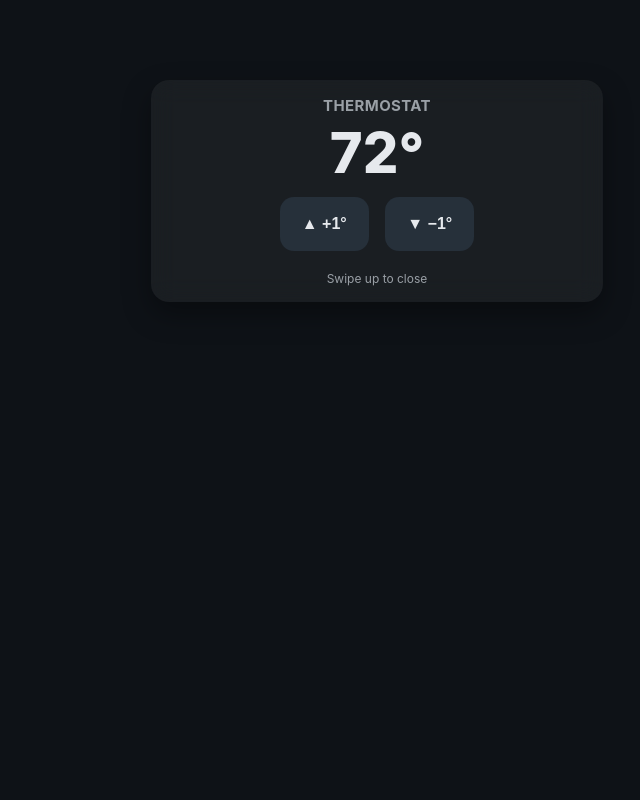
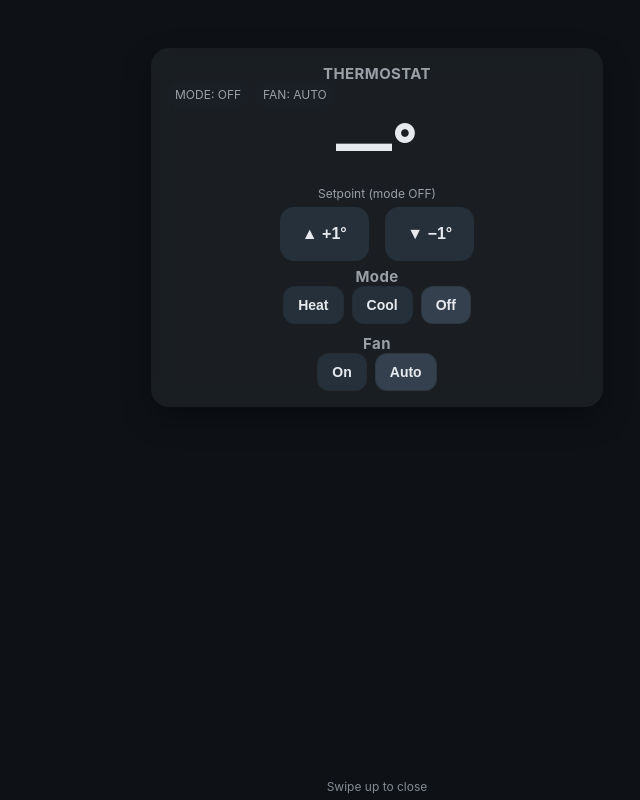
Before and after one commit to johnssarris/thermo-pwa, a plain HTML site: page index.html in a window 1280 px wide. Shown: the whole page, without its empty margins (263-903 px from the left). Drawn offline with Linux system fonts and the light colour scheme.

Commit message:
Add files via upload

```diff
--- a/index.html
+++ b/index.html
@@ -8,7 +8,7 @@
 <style>
 html,body{-webkit-user-select:none;-webkit-touch-callout:none;overscroll-behavior:none;margin:0;height:100%;overflow:hidden;
 background:#0e1217;color:#e6e9ed;font-family:-apple-system,system-ui,"SF Pro Text","Helvetica Neue",Arial,sans-serif;}
-.card{width:min(420px,92vw);margin:0 auto;margin-top:10vh;background:rgba(255,255,255,.05);border-radius:18px;
+.card{width:min(420px,92vw);margin:0 auto;margin-top:6vh;background:rgba(255,255,255,.05);border-radius:18px;
 padding:16px;box-shadow:0 12px 28px rgba(0,0,0,.35);backdrop-filter:blur(12px) saturate(1.05);
 -webkit-backdrop-filter:blur(12px) saturate(1.05);}
 .title{font-weight:700;font-size:15px;letter-spacing:.4px;color:#9aa0a6;text-align:center;}
@@ -18,27 +18,101 @@ font-weight:700;margin:6px;transition:background .2s,transform .05s;}
 .btn:active{transform:scale(.97);}
 .hint{text-align:center;color:#9aa0a6;font-size:12px;margin-top:14px;}
 .row{text-align:center;}
+.badge{font-size:12px;padding:4px 8px;border-radius:999px;background:#24303b20;color:#9aa0a6;}
+.segments{display:flex;gap:8px;justify-content:center;flex-wrap:wrap;}
+.seg{background:#26303a;color:#e6e9ed;border-radius:12px;padding:10px 14px;font-weight:600;font-size:14px;border:1px solid rgba(0,0,0,.06);
+transition:background .2s,transform .05s,border-color .2s;-webkit-tap-highlight-color:transparent;touch-action:manipulation;}
+.seg:active{transform:scale(.97);}
+.seg.active{background:#34404d;border-color:rgba(0,0,0,.15);}
+.swipe-hint{position:fixed;left:0;right:0;bottom:calc(env(safe-area-inset-bottom) + 6px);text-align:center;
+font-size:12px;color:#9aa0a6;pointer-events:none;user-select:none;opacity:0.85;}
 </style>
 </head>
 <body>
   <div class="card">
+    <div class="row" style="justify-content:space-between;">
       <div class="title">THERMOSTAT</div>
-    <div id="temp" class="temp">72°</div>
+      <div style="display:flex;gap:6px;align-items:center;">
+        <div id="badge-mode" class="badge">MODE: —</div>
+        <div id="badge-fan" class="badge">FAN: —</div>
+      </div>
+    </div>
+
+    <div id="temp" class="temp">—°</div>
+    <div class="hint" id="temp-hint">Setpoint</div>
+
     <div class="row">
       <button id="btn-up" class="btn">▲ +1°</button>
       <button id="btn-down" class="btn">▼ −1°</button>
     </div>
-    <div class="hint">Swipe up to close</div>
+
+    <div class="title">Mode</div>
+    <div class="segments" id="mode-bar">
+      <button class="seg" data-mode="heat">Heat</button>
+      <button class="seg" data-mode="cool">Cool</button>
+      <button class="seg" data-mode="off">Off</button>
     </div>
 
+    <div class="title" style="margin-top:10px;">Fan</div>
+    <div class="segments" id="fan-bar">
+      <button class="seg" data-fan="on">On</button>
+      <button class="seg" data-fan="auto">Auto</button>
+    </div>
+  </div>
+
+  <div class="swipe-hint" aria-hidden="true">Swipe up to close</div>
+
 <script>
-let temp=72;const el=document.getElementById('temp');
-function render(){el.textContent=temp+'°';localStorage.setItem('temp',temp);}
-function changeTemp(d){temp=Math.max(40,Math.min(90,temp+d));render();}
-const saved=parseInt(localStorage.getItem('temp'),10);if(!isNaN(saved))temp=saved;render();
+// ---------- state helpers ----------
+function has(k){return localStorage.getItem(k)!==null;}
+function get(k,d){return has(k)?localStorage.getItem(k):d;}
+function set(k,v){localStorage.setItem(k,v);}
 
-function setupHold(selector,delta){
- const el=document.querySelector(selector);let holdTimer,repeatTimer,accelTimer;
+if(!has("mode_state"))set("mode_state","off");
+if(!has("fan_state"))set("fan_state","auto");
+if(!has("heat_set"))set("heat_set","70");
+if(!has("cool_set"))set("cool_set","75");
+
+const state={
+  mode:get("mode_state","off"),
+  fan:get("fan_state","auto"),
+  heat:parseInt(get("heat_set","70"),10),
+  cool:parseInt(get("cool_set","75"),10)
+};
+
+function activeTemp(){
+  if(state.mode==="heat")return state.heat;
+  if(state.mode==="cool")return state.cool;
+  return null;
+}
+
+function render(){
+  document.getElementById("badge-mode").textContent="MODE: "+state.mode.toUpperCase();
+  document.getElementById("badge-fan").textContent="FAN: "+state.fan.toUpperCase();
+  document.querySelectorAll("#mode-bar .seg").forEach(b=>b.classList.toggle("active",b.dataset.mode===state.mode));
+  document.querySelectorAll("#fan-bar .seg").forEach(b=>b.classList.toggle("active",b.dataset.fan===state.fan));
+  const t=activeTemp();const tempEl=document.getElementById("temp");const hint=document.getElementById("temp-hint");
+  if(t==null){tempEl.textContent="—°";hint.textContent="Setpoint (mode OFF)";}
+  else{tempEl.textContent=t+"°";hint.textContent="Setpoint";}
+}
+
+function save(){
+  set("mode_state",state.mode);
+  set("fan_state",state.fan);
+  set("heat_set",state.heat);
+  set("cool_set",state.cool);
+}
+
+function changeTemp(delta){
+  if(activeTemp()==null)return;
+  if(state.mode==="heat")state.heat=Math.max(40,Math.min(90,state.heat+delta));
+  else if(state.mode==="cool")state.cool=Math.max(40,Math.min(90,state.cool+delta));
+  render();save();
+}
+
+// ---------- hold-to-repeat logic ----------
+function setupHold(el,delta){
+  let holdTimer=null,repeatTimer=null,accelTimer=null;
   const start=(e)=>{
     e.preventDefault();changeTemp(delta);
     holdTimer=setTimeout(()=>{
@@ -48,13 +122,23 @@ function setupHold(selector,delta){
     },380);
   };
   const stop=()=>{clearTimeout(holdTimer);clearTimeout(accelTimer);clearInterval(repeatTimer);};
- el.addEventListener('pointerdown',start,{passive:false});
- ['pointerup','pointerleave','pointercancel'].forEach(v=>el.addEventListener(v,stop));
- document.addEventListener('visibilitychange',()=>{if(document.hidden)stop();});
- window.addEventListener('blur',stop);
+  el.addEventListener("pointerdown",start,{passive:false});
+  ["pointerup","pointerleave","pointercancel"].forEach(v=>el.addEventListener(v,stop));
+  document.addEventListener("visibilitychange",()=>{if(document.hidden)stop();});
+  window.addEventListener("blur",stop);
 }
-setupHold('#btn-up',+1);
-setupHold('#btn-down',-1);
+setupHold(document.getElementById("btn-up"),+1);
+setupHold(document.getElementById("btn-down"),-1);
+
+// ---------- other controls ----------
+document.querySelectorAll("#mode-bar .seg").forEach(btn=>btn.addEventListener("click",()=>{
+  state.mode=btn.dataset.mode;render();save();
+}));
+document.querySelectorAll("#fan-bar .seg").forEach(btn=>btn.addEventListener("click",()=>{
+  state.fan=btn.dataset.fan;render();save();
+}));
+
+render();
 </script>
 </body>
 </html>
```
Lines whose indentation alone changed are shown as unchanged.
